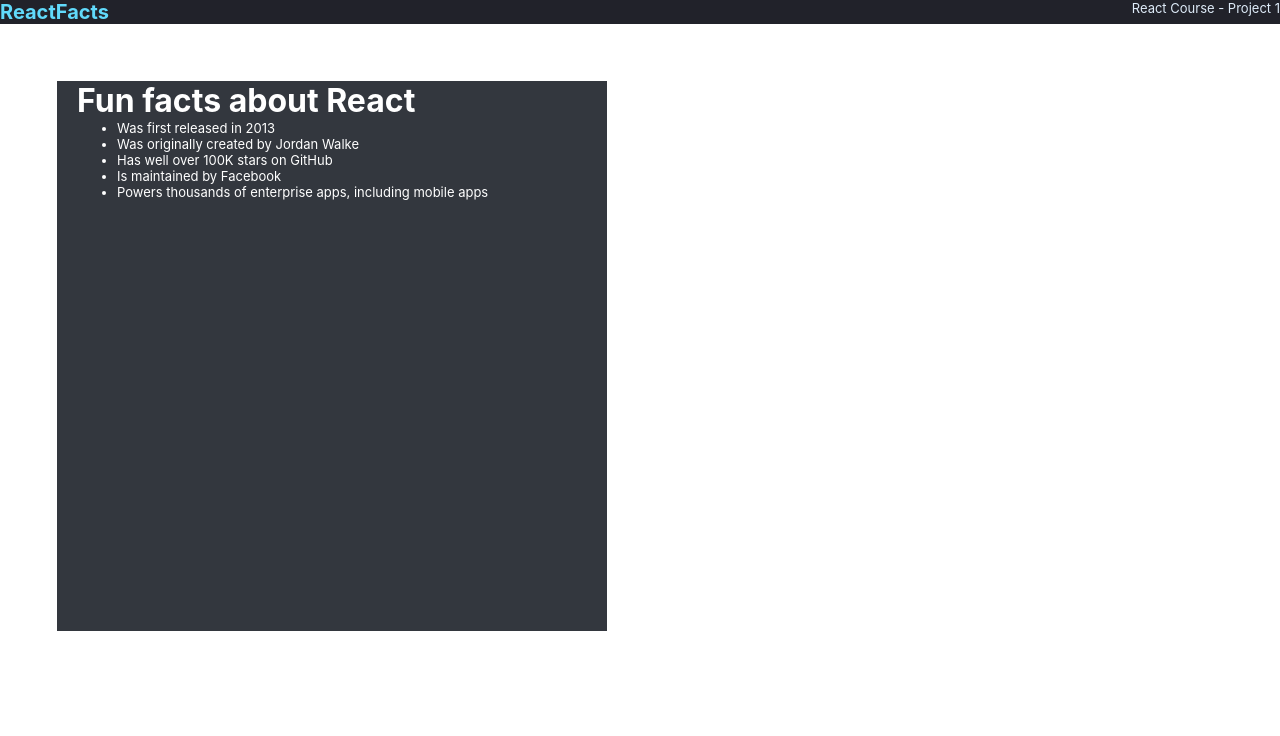
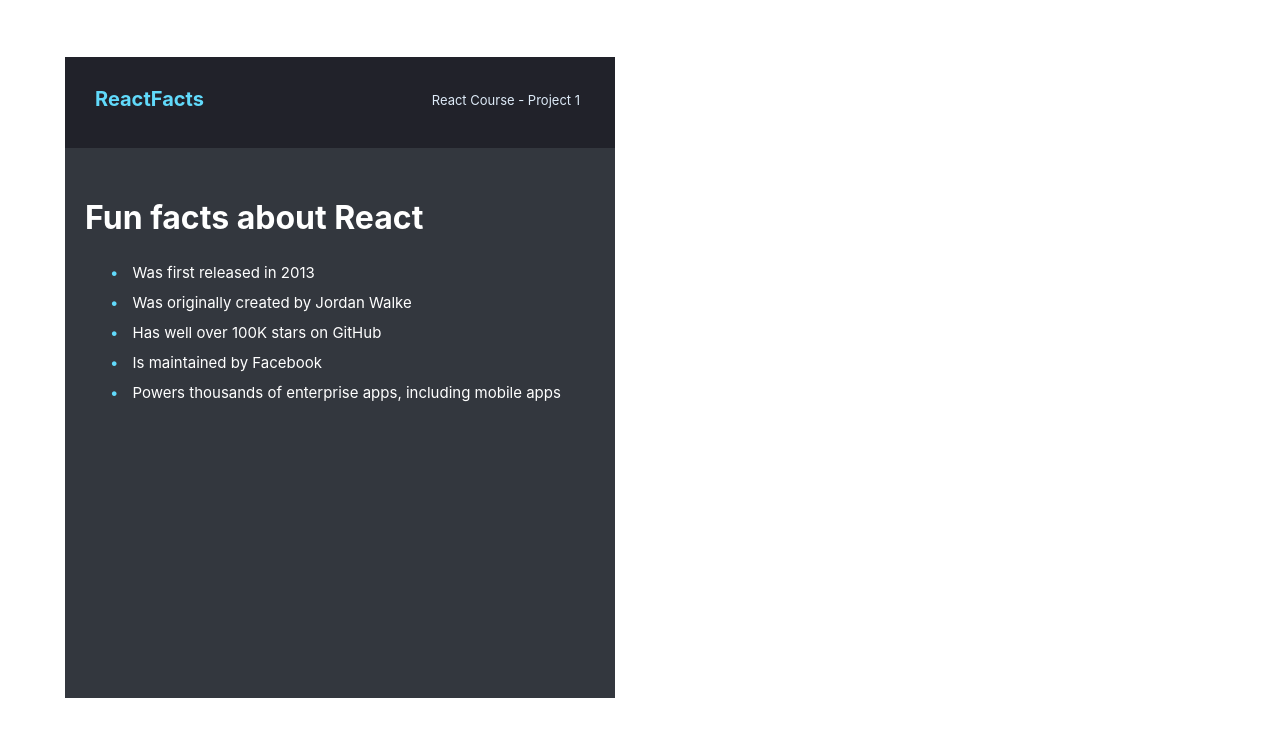
Before and after one commit to KajalPourjalil/react-project-with-vite, a React (Vite) app in the folder project-no-2/: page / in a window 1280 px wide. Shown: the top 736 px of the page. Built offline with nearby package versions, Linux system fonts and the light colour scheme.

Commit message:
almost done with the design

```diff
--- a/project-no-2/src/App.jsx
+++ b/project-no-2/src/App.jsx
@@ -6,7 +6,7 @@
 function App() {
 
   return (
-    <div>
+    <div className='App'>
     <Navbar/>
     <Main/>
     </div>
--- a/project-no-2/src/scss/_main.scss
+++ b/project-no-2/src/scss/_main.scss
@@ -1,5 +1,6 @@
 $backgound-color: #33373E;
 $body-text-color: #FFFFFF;
+$bullet-color: #61DAFB;
 
 .main {
     background-color: $backgound-color;
@@ -7,13 +8,41 @@
     height: 550px;
     width: 550px;
     margin: 57px;
+    margin-top: 0;
 }
 
 .elements {
     margin: 20px;
+    margin-top: 0;
+}
 
+.main-title {
+    margin-top: 0;
+    padding-top: 50px;
 }
 
 .list {
-    font-size: 13px;
+    font-size: 15px;
+    line-height: 30px;
 }
+
+li{
+    list-style: none;
+}
+
+// ul li {
+//     // background: url(https://www.computerhope.com/issues/pictures/bullet.gif) no-repeat top left ;
+//     // background-position: 0 5px;
+//     line-height: 1.5625;
+//     padding: 0 0 4px 30px;
+//     // margin-left: 1em;
+//    }
+
+li::before {
+    content: "•";
+    color: $bullet-color;
+    display: inline-block;
+    width: 1.5em;
+
+    margin-left: -1em
+}
--- a/project-no-2/src/scss/_navbar.scss
+++ b/project-no-2/src/scss/_navbar.scss
@@ -12,12 +12,18 @@
     display: flex;
     justify-content: space-between;
     background-color: #21222A;
+    width: 550px;
+    height: 91px;
+    margin: 57px;
+    margin-bottom: 0;
 }
 
 .logo-text {
     font-size: 20px;
+    margin: 30px;
 }
 
 .title {
-    @include course-title
+    @include course-title;
+    margin: 35px;
 }
--- a/project-no-2/src/scss/style.css
+++ b/project-no-2/src/scss/style.css
@@ -1,18 +1,25 @@
+@charset "UTF-8";
 .navbar {
   color: #61DAFB;
   display: flex;
   justify-content: space-between;
   background-color: #21222A;
+  width: 550px;
+  height: 91px;
+  margin: 57px;
+  margin-bottom: 0;
 }
 
 .logo-text {
   font-size: 20px;
+  margin: 30px;
 }
 
 .title {
   color: #DEEBF8;
   font-weight: 400;
   font-size: 13px;
+  margin: 35px;
 }
 
 .main {
@@ -21,17 +28,41 @@
   height: 550px;
   width: 550px;
   margin: 57px;
+  margin-top: 0;
 }
 
 .elements {
   margin: 20px;
+  margin-top: 0;
+}
+
+.main-title {
+  margin-top: 0;
+  padding-top: 50px;
 }
 
 .list {
-  font-size: 13px;
+  font-size: 15px;
+  line-height: 30px;
+}
+
+li {
+  list-style: none;
+}
+
+li::before {
+  content: "•";
+  color: #61DAFB;
+  display: inline-block;
+  width: 1.5em;
+  margin-left: -1em;
 }
 
 * {
-  margin: 0;
   font-family: "Inter", sans-serif;
+}
+
+.App {
+  justify-content: center;
+  align-items: center;
 }/*# sourceMappingURL=style.css.map */
--- a/project-no-2/src/scss/style.scss
+++ b/project-no-2/src/scss/style.scss
@@ -7,6 +7,11 @@
 
 
 * {
-    margin: 0;
     font-family: 'Inter', sans-serif;
 }
+
+.App {
+    // display: flex;
+    justify-content: center;
+    align-items: center;
+}
```
Also changed, not shown: 1 other file (tests, documents, lock files or other folders).
